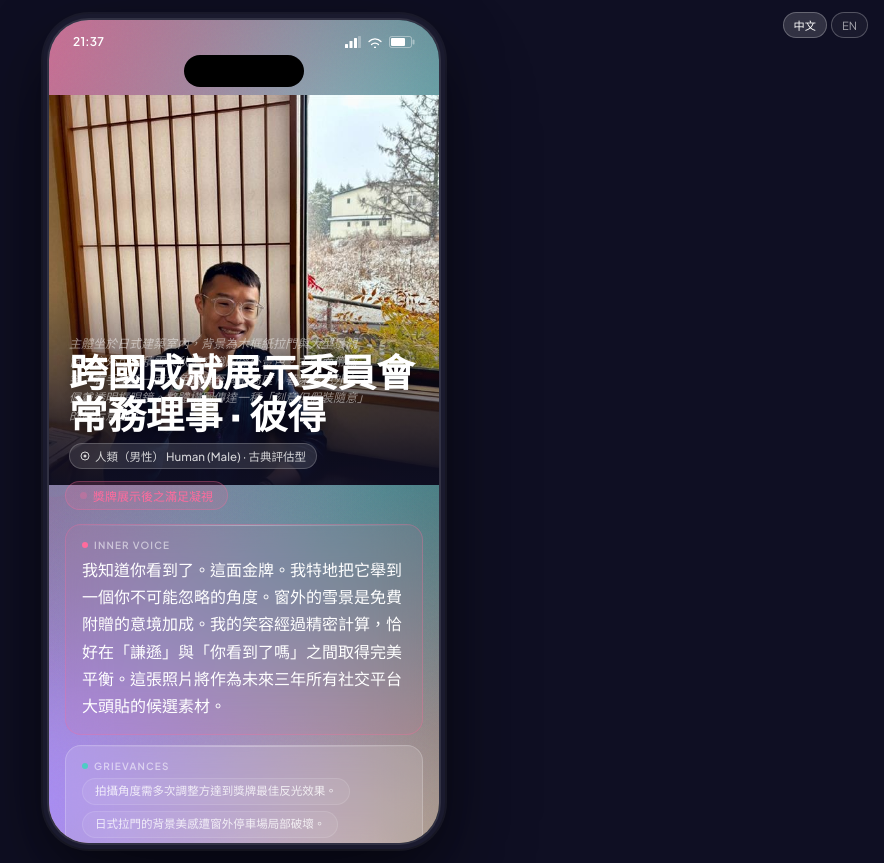
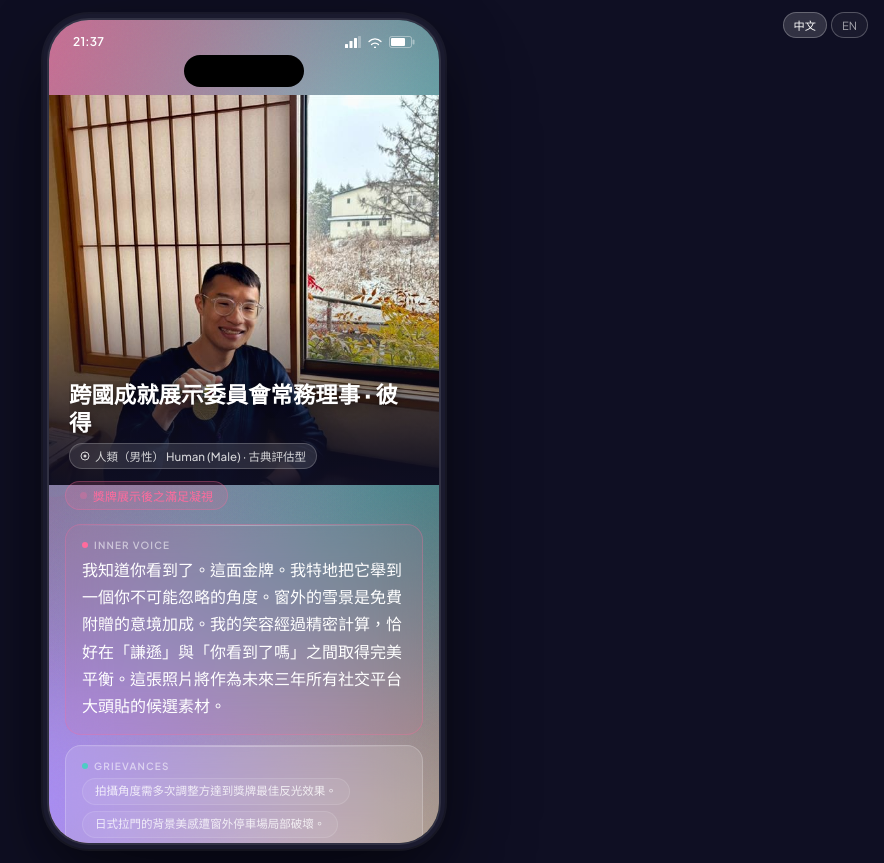
Before and after one commit to goodispeter/non-verbal-intention-interpreter, a plain HTML site: page docs/demo/goodispeter-report.html in a window 1280 px wide. Shown: the whole page, without its empty margins (396-1280 px from the left). Drawn offline with Linux system fonts and the light colour scheme.

Commit message:
fix sns-story template overflow and simplify READMEs
- Fix subject name overflow: reduce font from 2.4rem to 1.4rem, add
  line clamp (3 lines max), constrain width with right: 20px
- Hide scene-overlay text (was colliding with name on photo)
- Apply same fixes to goodispeter demo report
- Remove directory structure section from both READMEs
- Replace demo table with single Demo Gallery link

Co-Authored-By: Claude Opus 4.6 (1M context) <noreply@anthropic.com>

```diff
--- a/docs/demo/goodispeter-report.html
+++ b/docs/demo/goodispeter-report.html
@@ -173,16 +173,21 @@
     position: absolute;
     bottom: 16px;
     left: 20px;
+    right: 20px;
     z-index: 15;
   }
 
   .subject-label {
     font-family: 'Sora', sans-serif;
-    font-size: 2.4rem;
+    font-size: 1.4rem;
     font-weight: 700;
     color: var(--text-primary);
-    line-height: 1.1;
-    text-shadow: 0 2px 12px rgba(0,0,0,0.4);
+    line-height: 1.25;
+    text-shadow: 0 2px 12px rgba(0,0,0,0.5);
+    display: -webkit-box;
+    -webkit-line-clamp: 3;
+    -webkit-box-orient: vertical;
+    overflow: hidden;
   }
 
   .subject-type-tag {
@@ -414,16 +419,7 @@
 
   /* ── SCENE TEXT OVERLAY ── */
   .scene-overlay {
-    position: absolute;
-    bottom: 60px;
-    left: 20px;
-    right: 60px;
-    z-index: 15;
-    font-family: 'Plus Jakarta Sans', sans-serif;
-    font-size: 0.75rem;
-    font-style: italic;
-    color: rgba(255,255,255,0.5);
-    line-height: 1.5;
+    display: none;
   }
 
   @media (max-width: 420px) {
@@ -431,7 +427,7 @@
       width: 100%;
       border-radius: 28px;
     }
-    .subject-label { font-size: 1.8rem; }
+    .subject-label { font-size: 1.2rem; }
   }
 </style>
 </head>
```
Also changed, not shown: templates/sns-story.html (+10 -14 lines), 2 other files.
